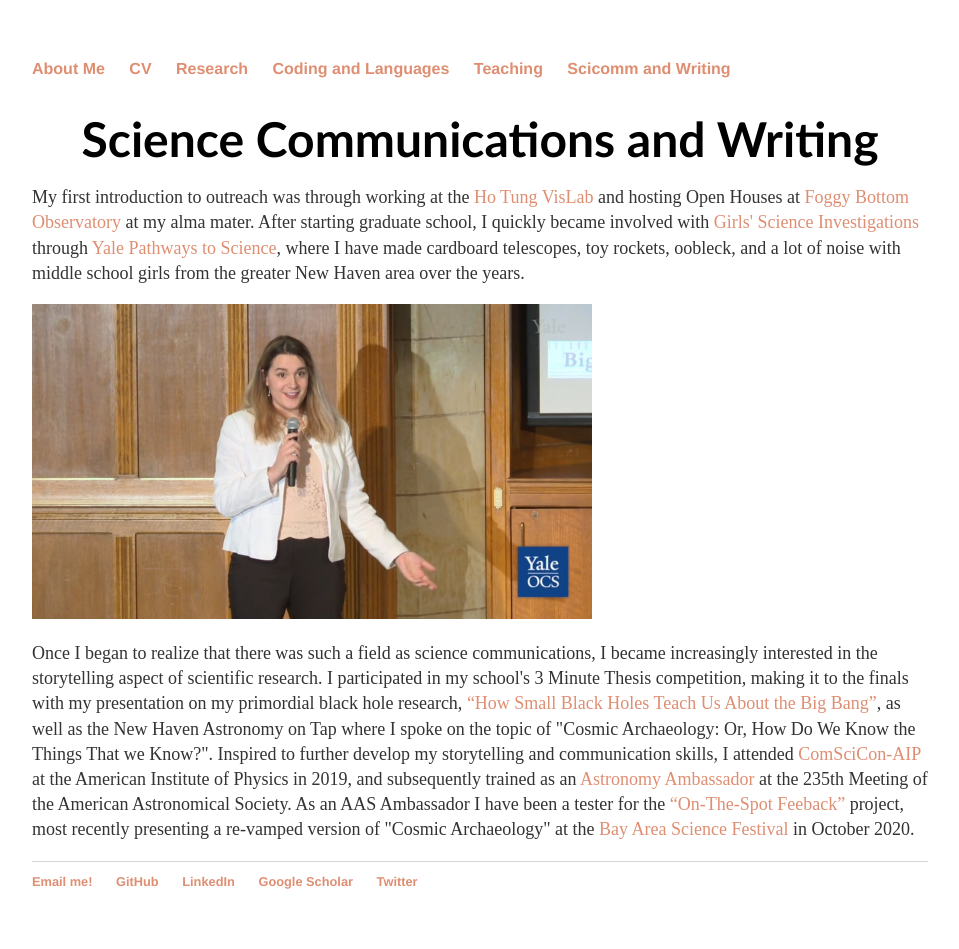
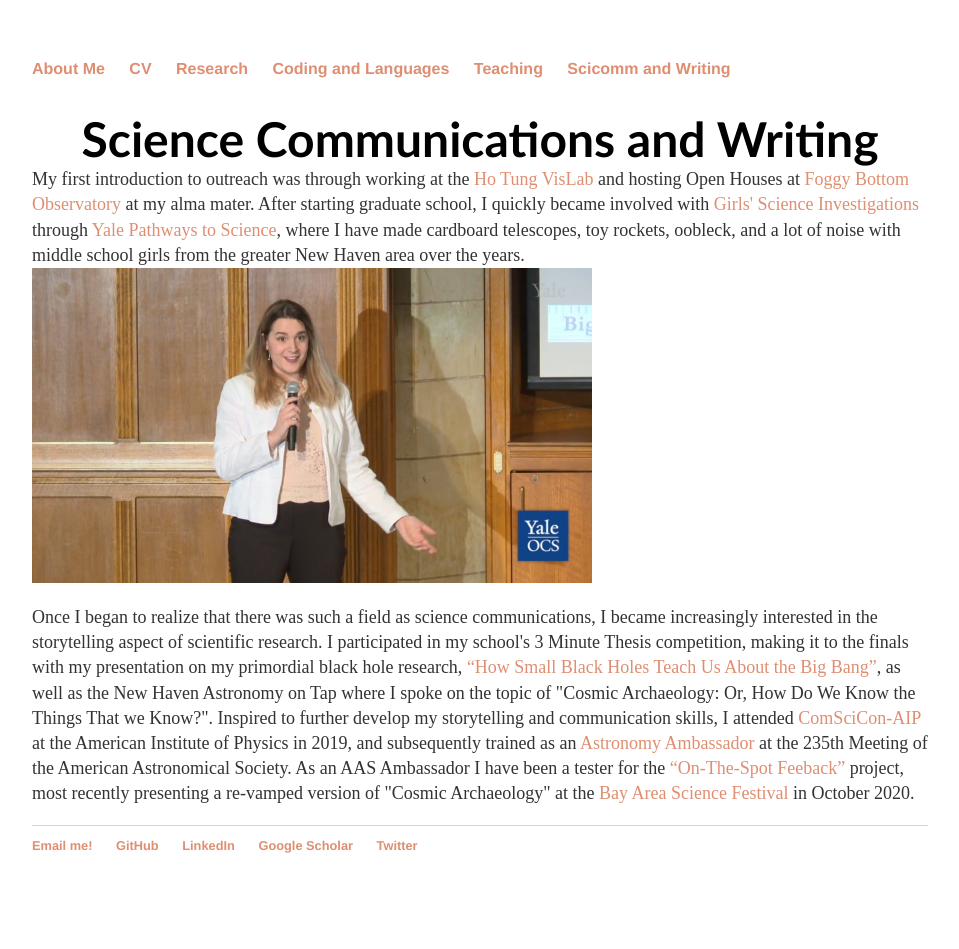
Before and after one commit to lunazagor/lunazagor.github.io, a Jekyll site: the page built from sci-wri/index.html, in a window 1280 px wide. Shown: the whole page, without its empty margins (160-1119 px from the left). Built offline with Jekyll 4.4.1, drawn with Linux system fonts in a browser that asks for light colours; after the commit the page ends 913 px from its top, so only the background shows below that.

Commit message:
Update index.html

```diff
--- a/sci-wri/index.html
+++ b/sci-wri/index.html
@@ -13,9 +13,9 @@
 
 <h1 style="text-align:center;font-family:optima;margin-bottom:0.0em"> Science Communications and Writing </h1>
 
-<p style="text-align:left;font-size:18px"> My first introduction to outreach was through working at the <a href="https://www.colgate.edu/about/campus-facilities/ho-tung-visualization-laboratory">Ho Tung VisLab</a> and hosting Open Houses at <a href="http://observatory.colgate.edu/">Foggy Bottom Observatory</a> at my alma mater. After starting graduate school, I quickly became involved with <a href="https://gsi.yale.edu/">Girls' Science Investigations</a> through <a href="https://onha.yale.edu/pathways-science">Yale Pathways to Science</a>, where I have made cardboard telescopes, toy rockets, oobleck, and a lot of noise with middle school girls from the greater New Haven area over the years. </p>
+<p style="text-align:left;font-size:18px; display: inline"> My first introduction to outreach was through working at the <a href="https://www.colgate.edu/about/campus-facilities/ho-tung-visualization-laboratory">Ho Tung VisLab</a> and hosting Open Houses at <a href="http://observatory.colgate.edu/">Foggy Bottom Observatory</a> at my alma mater. After starting graduate school, I quickly became involved with <a href="https://gsi.yale.edu/">Girls' Science Investigations</a> through <a href="https://onha.yale.edu/pathways-science">Yale Pathways to Science</a>, where I have made cardboard telescopes, toy rockets, oobleck, and a lot of noise with middle school girls from the greater New Haven area over the years. </p>
 
-<div onclick="this.nextElementSibling.style.display='block'; this.style.display='none'">
+<div onclick="this.nextElementSibling.style.display='block'; this.style.display='inline'">
    <img src="video-preview.jpg" width="560" height="315" style="cursor:pointer" />
 </div>
 <div style="display:none">
```
